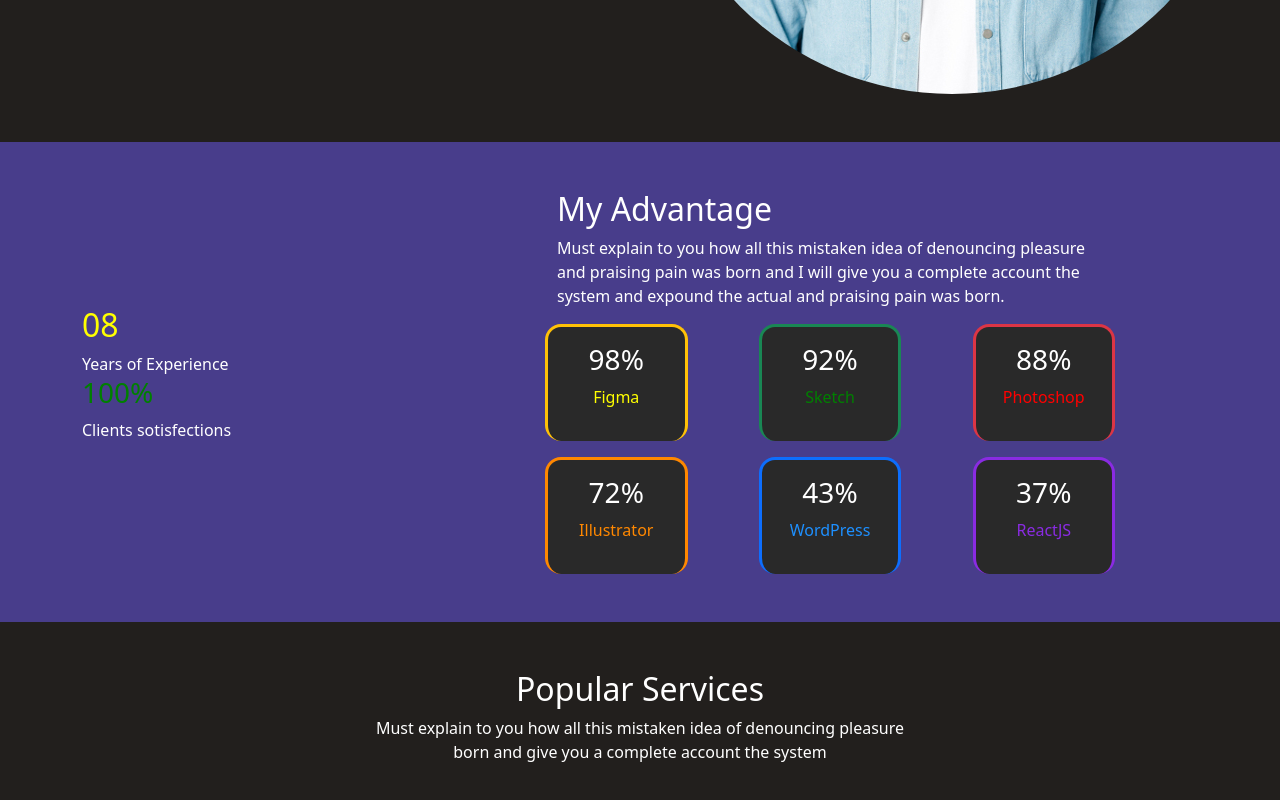
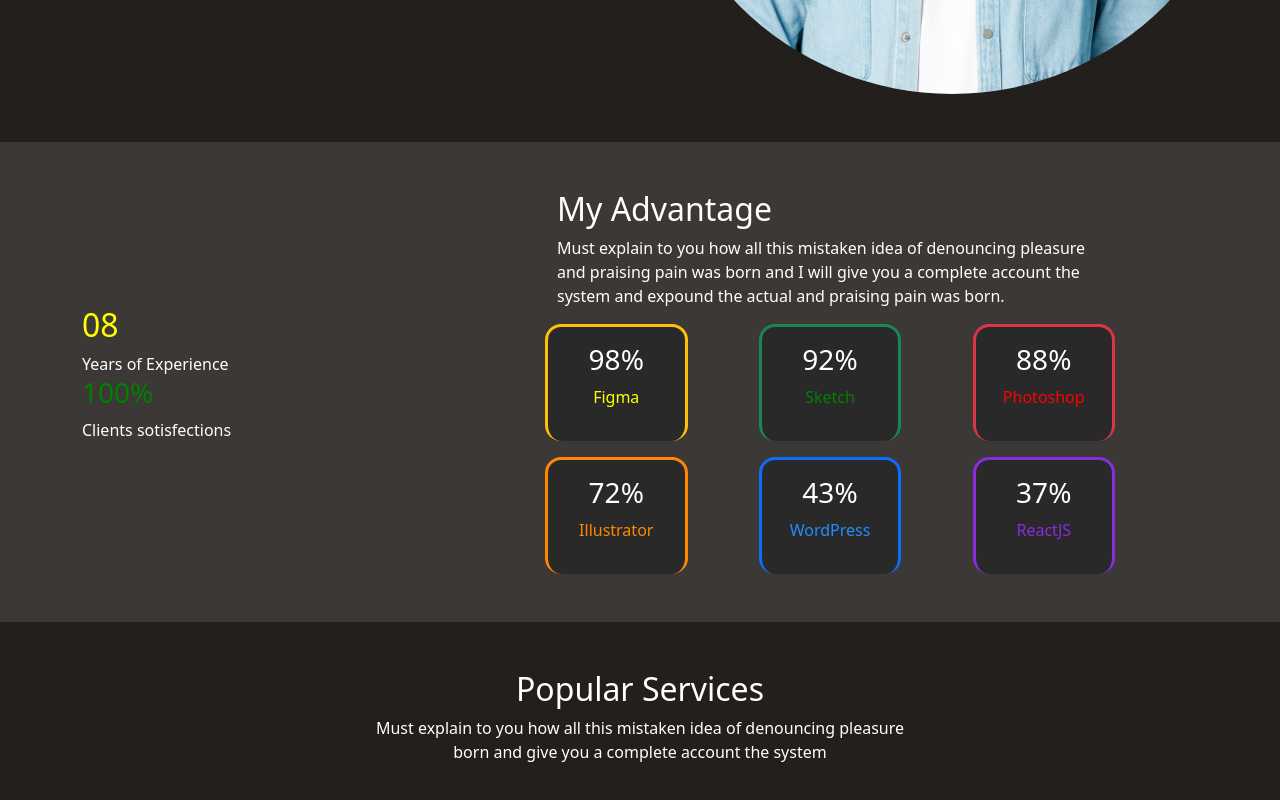
Before and after one commit to carlacraparotta/elito, a Vue app: page / in a window 1280 px wide. Shown: the part 604-1404 px from the top of the page. Built offline with nearby package versions, Linux system fonts and the light colour scheme.

Commit message:
about background-color

```diff
--- a/src/components/About.vue
+++ b/src/components/About.vue
@@ -67,7 +67,7 @@
 <style scoped>
 
 #about {
-    background-color: darkslateblue;
+    background-color: rgb(59, 56, 54);
 }
 
 .card {
```
